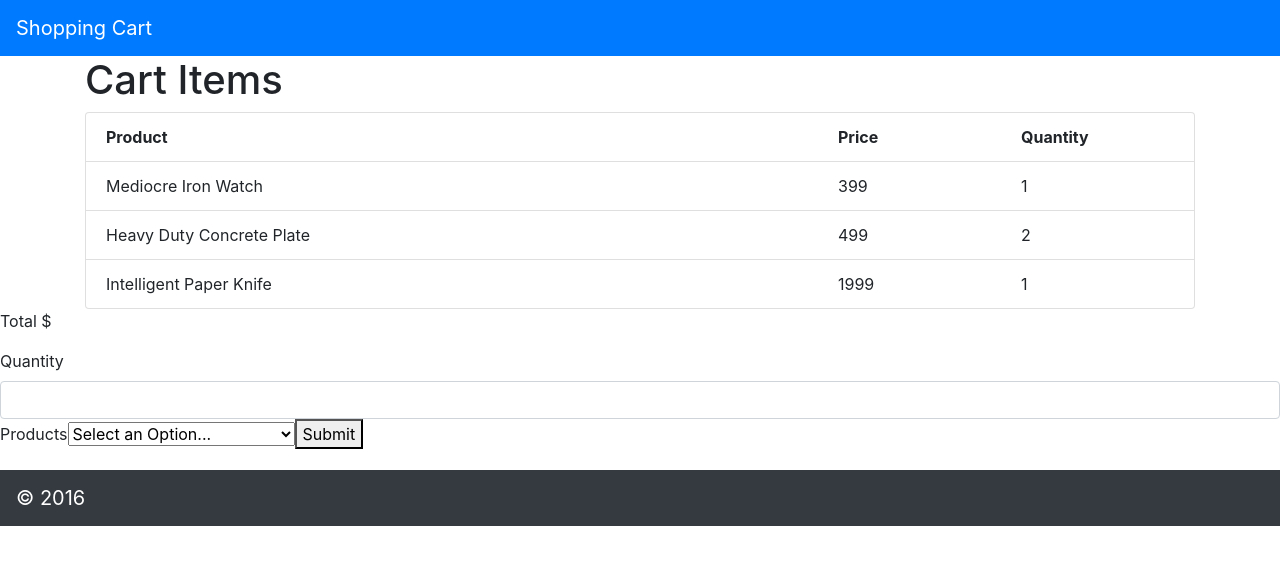
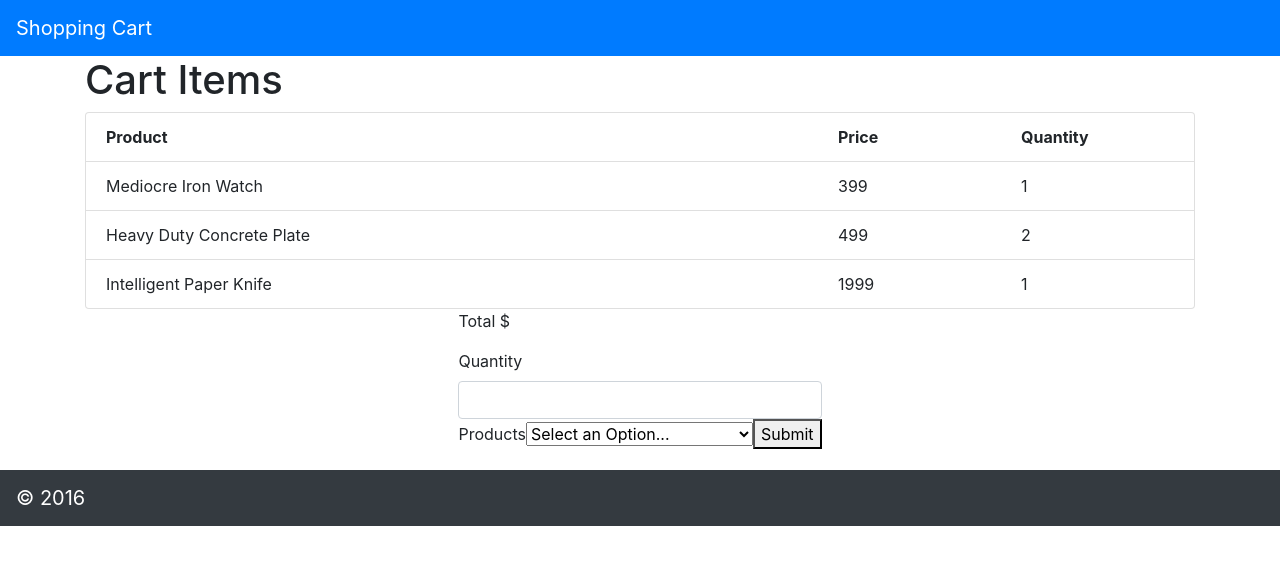
Before and after one commit to keschaefer/react-app-first, a React (Create React App) app: page / in a window 1280 px wide. Shown: the top 564 px of the page. Built offline with nearby package versions, Linux system fonts and the light colour scheme.

Commit message:
added styling for form

```diff
--- a/src/index.css
+++ b/src/index.css
@@ -12,3 +12,9 @@ code {
   font-family: source-code-pro, Menlo, Monaco, Consolas, "Courier New",
     monospace;
 } */
+
+.form-container {
+  display: flex;
+  flex-direction: column;
+  align-items: center;
+}
```
